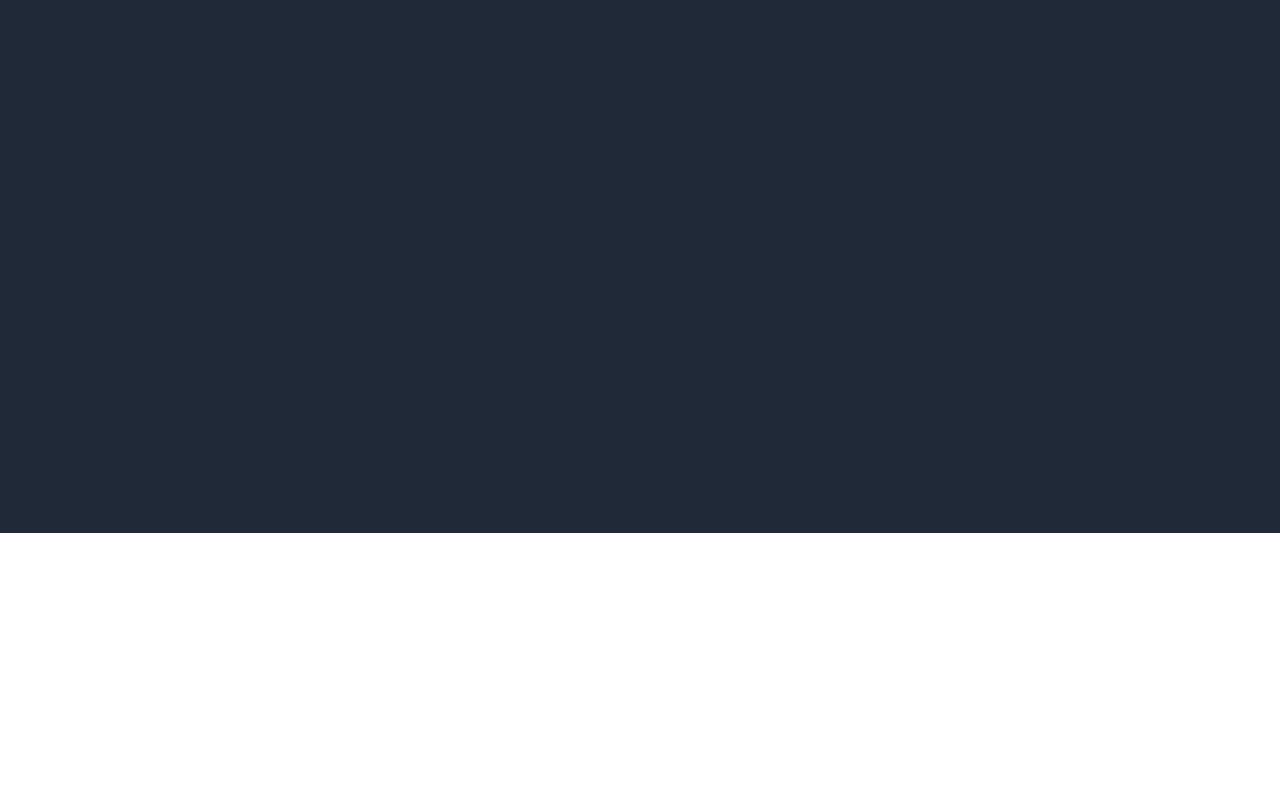
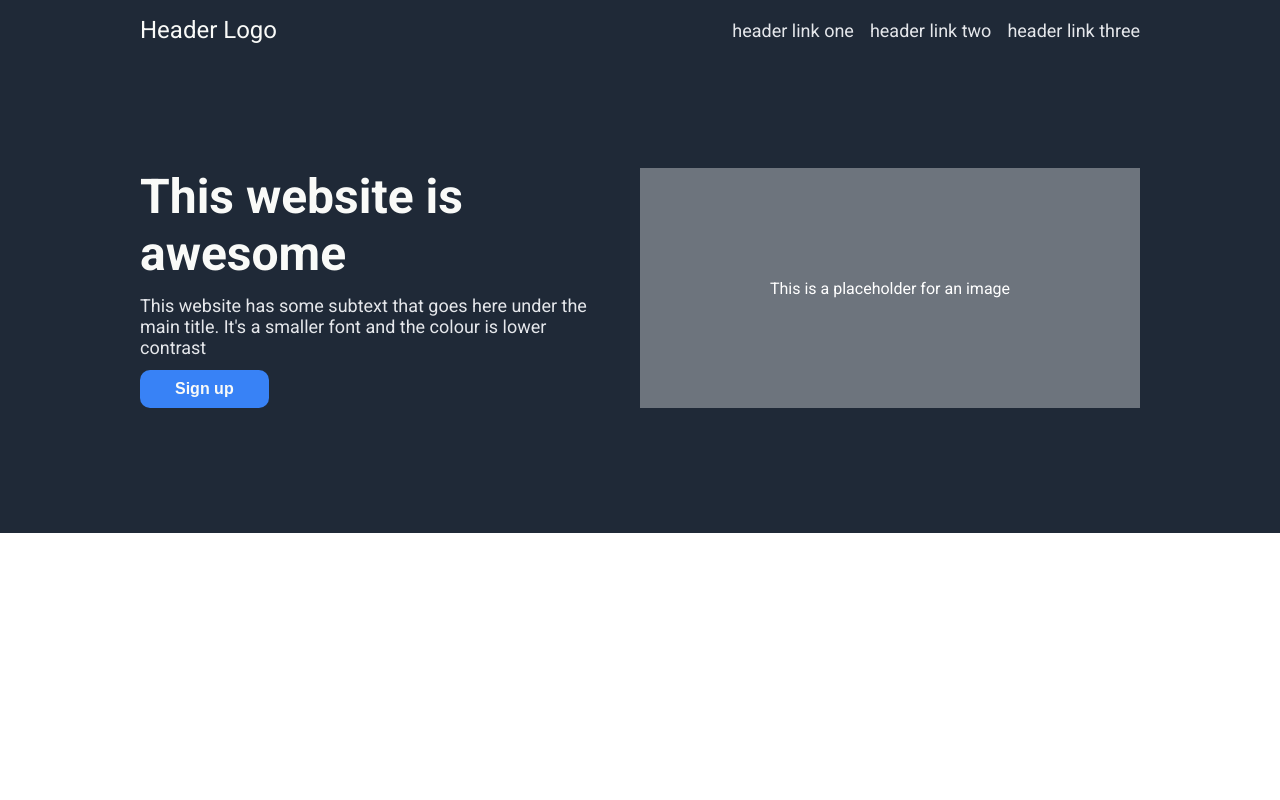
Before and after one commit to Aaron-Phan1/TOP-landing-page, a plain HTML site: page index.html in a window 1280 px wide. Shown: the top 800 px of the page. Drawn offline with Linux system fonts and the light colour scheme.

Commit message:
Add section 1 and css styling to match design
- Added content for Section 1 in index.html.
- Applied CSS styling to Section 1 to match the full design.

```diff
--- a/index.html
+++ b/index.html
@@ -5,10 +5,43 @@
     <meta name="viewport" content="width=device-width, initial-scale=1.0">
     <title>Odin Project: Landing Page</title>
     <link rel="stylesheet" href="./styles.css">
+    <link rel="preconnect" href="https://fonts.googleapis.com">
+<link rel="preconnect" href="https://fonts.gstatic.com" crossorigin>
+<link href="https://fonts.googleapis.com/css2?family=Roboto:ital,wght@0,100;0,300;0,400;0,500;0,700;0,900;1,100;1,300;1,400;1,500;1,700;1,900&display=swap" rel="stylesheet">
 </head>
 <body>
     <div class="sections">
-        <div class="section1"></div>
+
+        <div class="section1">
+
+            <div class="container">
+                <div class="header">
+                    <div class="headerlogo">
+                        Header Logo
+                    </div>
+                    <ul class="right-links">
+                        <li><a href="#">header link one</a></li>
+                        <li><a href="#">header link two</a></li>
+                        <li><a href="#">header link three</a></li>
+                    </ul>
+                </div>
+                <div class="s1content">
+                    <div class="s1text">
+                        <div class="s1textcontainer">
+                            <h1>This website is awesome</h1>
+                            <p>This website has some subtext that goes here under
+                                the main title. It's a smaller font and the colour
+                                is lower contrast
+                            </p>
+                            <button>Sign up</button>
+                        </div>
+                    </div>
+                    <div class="s1img">This is a placeholder for an image</div>
+                </div>
+            </div>
+
+        </div>
+
         <div class="section2"></div>
         <div class="section3"></div>
         <div class="section4"></div>
--- a/styles.css
+++ b/styles.css
@@ -1,7 +1,12 @@
 html, body {
     margin: 0;
     padding: 0;
+}
+
+body {
     background: white;
+    font-family: Roboto, sans-serif;
+    color: white;
 }
 
 .sections {
@@ -21,7 +26,7 @@ html, body {
 }
 
 .footer {
-    height: 72px;
+    height: 10vh;
 }
 
 .section1,
@@ -32,3 +37,104 @@ html, body {
 .section3 {
     background: #E5E7EB;
 }
+
+
+/* Section 1 (Header and content) */
+/* Header*/
+.container {
+    width: 100%;
+    height: 100%;
+    padding-top: 16px;
+    box-sizing: border-box;
+    display: flex;
+    flex-direction: column;
+    align-items: center;
+}
+
+.header {
+    width: 100%;
+    max-width: 1000px;
+    display: flex;
+    align-items: center;
+    justify-content: space-between;
+}
+
+ul {
+    list-style-type: none;
+    margin: 0;
+    padding: 0;
+    gap: 1rem;
+}
+
+a {
+    text-decoration: none;
+}
+
+.right-links {
+    display: flex;
+}
+
+a,
+p {
+    color: #E5E7EB;
+    font-size: 18px;
+}
+
+.headerlogo {
+    font-size: 24px;
+    color: #F9FAF8;
+}
+
+/* Content */
+
+.s1content {
+    width: 100%;
+    max-width: 1000px;
+    height: 240px;
+    display: flex;
+    margin: auto 0;
+}
+
+.s1text,
+.s1img {
+    flex: 1;
+}
+
+.s1img {
+    background: #6d747d;
+    display: flex;
+    justify-content: center;
+    align-items: center;
+}
+
+.s1textcontainer {
+    width: 90%;
+    height: 100%;
+    display: flex;
+    flex-direction: column;
+    justify-content: space-between;
+    align-items: flex-start;
+}
+
+h1 {
+    margin: 0;
+    padding: 0;
+    font-size: 48px;
+    font-weight: bolder;
+    color: #F9FAF8;
+}
+
+p {
+    margin: 0;
+}
+
+button {
+    border: 0;
+    padding: 10px 35px;
+    box-sizing: border-box;
+    border-radius: 10px;
+    background: #3882F6;
+    color: #F9FAF8;
+    font-weight: bold;
+    font-size: 16px;
+}
```
